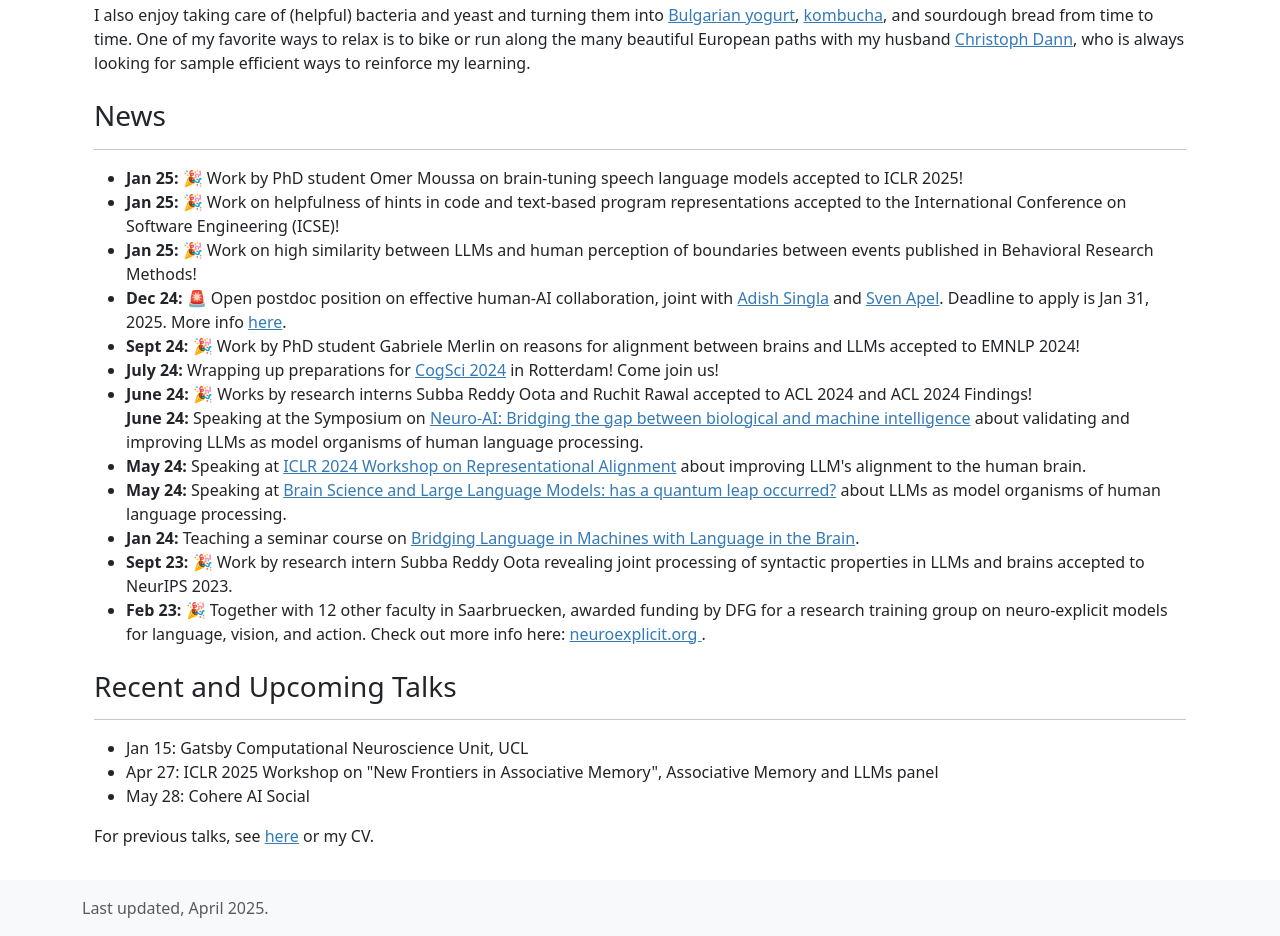
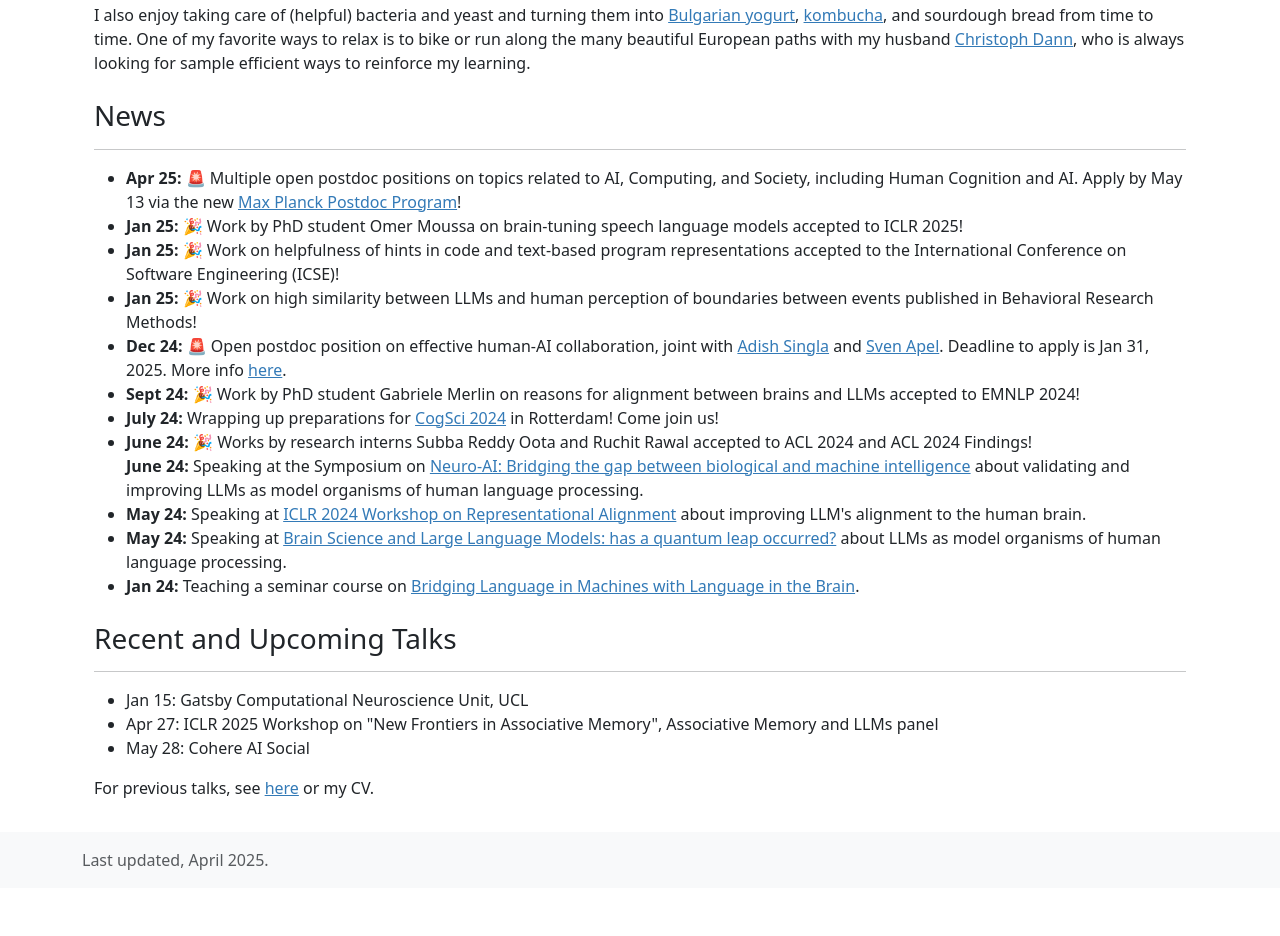
Before and after one commit to mtoneva/mtoneva.github.io, a plain HTML site: page index.html in a window 1280 px wide. Shown: the part 909-1845 px from the top of the page. After the commit the page ends 1797 px from the top, so only its background shows below. Drawn offline with nearby package versions, Linux system fonts and the light colour scheme.

Commit message:
Update index.html

```diff
--- a/index.html
+++ b/index.html
@@ -96,6 +96,11 @@
 	<h3 class="mt-4">News</h3>
 	<hr>
 	<ul>
+
+<li>
+<b>Apr 25:</b>
+🚨 Multiple open postdoc positions on topics related to AI, Computing, and Society, including Human Cognition and AI. Apply by May 13 via the new <a href="https://www.mpg.de/en/max-planck-postdoc-program" target="_blank">Max Planck Postdoc Program</a>!
+</li>
 <li>
 <b>Jan 25:</b>
 🎉 Work by PhD student Omer Moussa on brain-tuning speech language models accepted to ICLR 2025!
@@ -139,14 +144,6 @@ Speaking at <a href="https://www.leopoldina.org/en/events/event/event/3148/" tar
 <b>Jan 24:</b>
 Teaching a seminar course on <a href="https://bridge-ai-neuro.github.io/" target="_blank">Bridging Language in Machines with Language in the Brain</a>.
 </li>
-<li>
-<b>Sept 23:</b>
-🎉 Work by research intern Subba Reddy Oota revealing joint processing of syntactic properties in LLMs and brains accepted to NeurIPS 2023.
-</li>
-<li>
-<b>Feb 23:</b>
-🎉 Together with 12 other faculty in Saarbruecken, awarded funding by DFG for a research training group on neuro-explicit models for language, vision, and action. Check out more info here: <a href="https://www.neuroexplicit.org/" target="_blank">neuroexplicit.org </a>.
-</li>
 </ul>
 </section>
 
```
